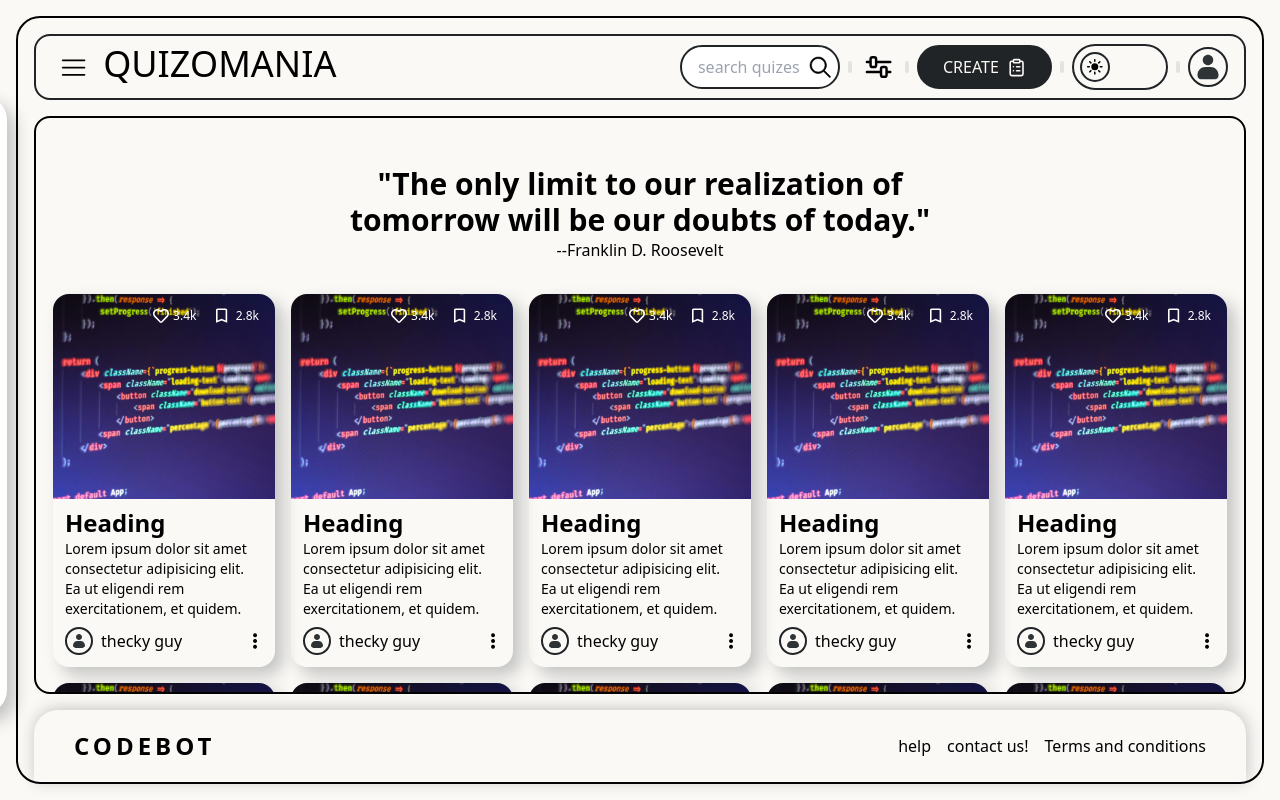
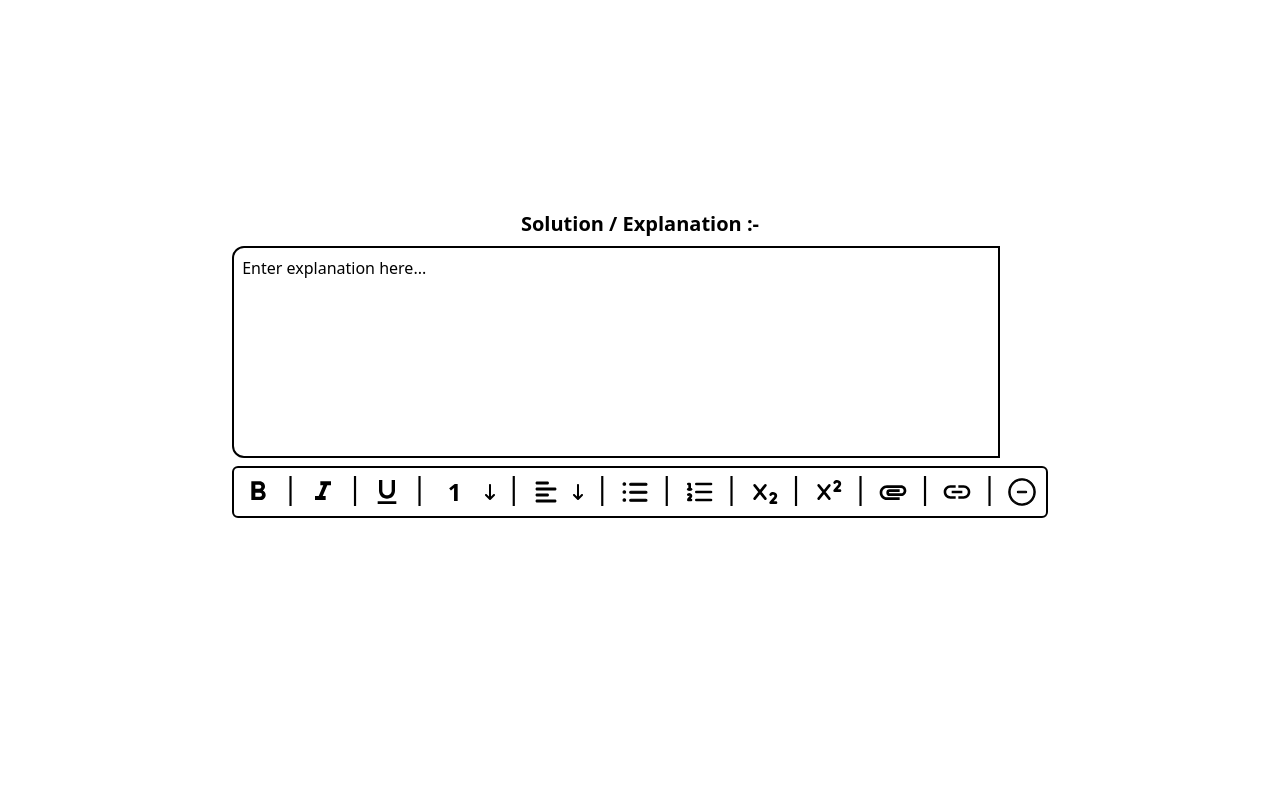
Before and after one commit to Nitish-u/Quizomania, a React (Vite) app: page / in a window 1280 px wide. Built offline with nearby package versions, Linux system fonts and the light colour scheme.

Commit message:
Changed icons in solutionMaker comp. and added onFocus functionality on the explaination area

```diff
--- a/src/App.jsx
+++ b/src/App.jsx
@@ -1,8 +1,8 @@
-import HomePage from "./pages/home page/homePage"
+import SolutionMaker from "./components/Solution maker/solutionMaker"
 
 function App() {
   return (
-    <HomePage />
+    <SolutionMaker />
   );
 }
 
--- a/src/components/Solution maker/solutionMaker.jsx
+++ b/src/components/Solution maker/solutionMaker.jsx
@@ -1,39 +1,48 @@
-import React, { useState, useEffect } from "react";
-import teer from "../../assets/svgs/teer.svg";
-import ulIcon from "../../assets/svgs/list-ul-alt_svgrepo.com.svg";
-import olIcon from "../../assets/svgs/list-ol_svgrepo.com.svg";
-import attachMent from "../../assets/svgs/attachment-right-svgrepo-com.svg";
-import insertLink from "../../assets/svgs/link_svgrepo.com.svg";
-import rightAlign from "../../assets/svgs/align-right_svgrepo.com.svg";
-import leftAlign from "../../assets/svgs/align-left_svgrepo.com.svg";
-import centerAlign from "../../assets/svgs/align-center_svgrepo.com.svg";
-import negativeIcon from "../../assets/svgs/negative sign.svg";
-import subscriptIcon from "../../assets/svgs/subscript-svgrepo-com.svg";
-import superscriptIcon from "../../assets/svgs/superscript-svgrepo-com.svg";
+import React, { useState } from "react";
+import { FaArrowDownLong } from "react-icons/fa6";
+import {
+  MdFormatBold,
+  MdFormatItalic,
+  MdFormatUnderlined,
+} from "react-icons/md";
+import { LuListOrdered } from "react-icons/lu";
+import { GoListUnordered } from "react-icons/go";
+import { TbSubscript, TbSuperscript } from "react-icons/tb";
+import { MdAttachment, MdInsertLink } from "react-icons/md";
+import { CiCircleMinus } from "react-icons/ci";
+import { FaAlignRight, FaAlignLeft, FaAlignCenter } from "react-icons/fa6";
 
 export default function TextEditor() {
+  const alignmentIconsArray = [
+    <FaAlignLeft size="1.5rem" />,
+    <FaAlignCenter size="1.5rem" />,
+    <FaAlignRight size="1.5rem" />,
+  ];
+
   const [editorText, setEditorText] = useState("Enter explanation here...");
+  const [alignment, setAlignment] = useState({
+    svg: (
+      <FaAlignLeft
+        size="1.5rem"
+      />
+    ),
+    func: "justifyLeft",
+  });
+  const [fontSize, setFontSize] = useState("1");
+  const [alignmentTeerClicked, setAlignmentTeerClicked] = useState(false);
+  const [textSizeTeerClicked, setTextSizeTeerClicked] = useState(false);
 
   function handleChange(e) {
     setEditorText(e.target.value);
   }
 
-  const [alignment, setAlignment] = useState({
-    src: leftAlign,
-    func: "justifyLeft",
-  });
-
-  const [fontSize, setFontSize] = useState("1");
-
-  const [alignmentTeerClicked, setAlignmentTeerClicked] = useState(false);
-
-  const [textSizeTeerClicked, setTextSizeTeerClicked] = useState(false);
-
   function alignmentTeerControl() {
+    setTextSizeTeerClicked(false);
     setAlignmentTeerClicked(!alignmentTeerClicked);
   }
 
   function textSizeTeerControl() {
+    setAlignmentTeerClicked(false);
     setTextSizeTeerClicked(!textSizeTeerClicked);
   }
 
@@ -44,15 +53,30 @@ export default function TextEditor() {
   }
 
   function alignmentIconSelector(e) {
-    const alignmentType = e.target.getAttribute("data-align");
-    const imgSrc = e.target.getAttribute("src");
-    if (alignmentType && imgSrc) {
+    const iconFunc = e.currentTarget.getAttribute("data-func");
+    let alignmentIconIndex = 0;
+    switch (iconFunc) {
+      case "justifyLeft":
+        alignmentIconIndex = 0;
+        break;
+      case "justifyCenter":
+        alignmentIconIndex = 1;
+        break;
+      case "justifyRight":
+        alignmentIconIndex = 2;
+        break;
+    }
+    const svgIcon = alignmentIconsArray[alignmentIconIndex];
+    if (svgIcon && iconFunc) {
       setAlignment((prevState) => {
-        return { ...prevState, src: imgSrc, func: alignmentType };
+        return { ...prevState, svg: svgIcon, func: iconFunc };
       });
+      setAlignmentTeerClicked(false);
+    } else {
+      console.log("invalid target");
     }
-    setAlignmentTeerClicked(false);
   }
+
   function handleFunctionalKeyClick(...funcData) {
     const func = funcData[0];
     const val = funcData[1];
@@ -87,47 +111,42 @@ export default function TextEditor() {
             id="editor"
             contentEditable
             onChange={handleChange}
+            onFocus={() => {
+              setAlignmentTeerClicked(false);
+              setTextSizeTeerClicked(false);
+            }}
             dangerouslySetInnerHTML={{ __html: editorText }}
           />
         </div>
         <div className="functions bg-white flex gap-1 items-center border-2 border-black rounded-md w-fit p-1  right-2 bottom-[0.5rem] m-auto select-none">
-          <div
-            className="bold"
-            title="Bold"
-            data-func="bold"
+          <MdFormatBold
+            size="2rem"
+            className="otherFunctionalIcons"
             onClick={() => {
               handleFunctionalKeyClick("bold");
             }}
-          >
-            B
-          </div>
+          />
           <div className="pipe">|</div>
-          <div
-            className="italic"
-            title="Italic"
-            data-func="italic"
+          <MdFormatItalic
+            size="2rem"
+            className="otherFunctionalIcons"
             onClick={() => {
               handleFunctionalKeyClick("italic");
             }}
-          >
-            I
-          </div>
+          />
           <div className="pipe">|</div>
-          <div
-            className="underline"
-            title="Underline"
-            data-func="underline"
+          <MdFormatUnderlined
+            size="2rem"
+            className="otherFunctionalIcons"
             onClick={() => {
               handleFunctionalKeyClick("underline");
             }}
-          >
-            U
-          </div>
+          />
           <div className="pipe">|</div>
 
           <div className={`flex attachment w-fit items-center`}>
             <p
-              className="text-2xl px-4 py-1 active:bg-[var(--black25)] rounded-lg cursor-pointer"
+              className="text-2xl font-semibold px-4 py-1 active:bg-[var(--black25)] rounded-lg cursor-pointer"
               data-value={fontSize}
               onClick={() => {
                 handleFunctionalKeyClick("fontSize", fontSize);
@@ -136,13 +155,11 @@ export default function TextEditor() {
               {fontSize}
             </p>
             <div className="teer-container w-fit group">
-              <img
-                src={teer}
-                alt="teer icon"
+              <FaArrowDownLong
                 className={`teerStyles ${
                   textSizeTeerClicked ? "rotate-180" : ""
                 }`}
-                title="slect other alignment modes"
+                size="1.5rem"
                 onClick={textSizeTeerControl}
               />
               <div
@@ -151,41 +168,47 @@ export default function TextEditor() {
                     ? "-translate-y-36 flex"
                     : "-translate-y-20 hidden"
                 } gap-1 items-center border-2 border-black rounded-md w-fit p-1 absolute bottom-0  left-32 select-none text-xl`}
-                onClick={fontSizeChanger}
               >
-                <p className="font-sizes">1</p>
-                <p className="font-sizes">2</p>
-                <p className="font-sizes">3</p>
-                <p className="font-sizes">4</p>
-                <p className="font-sizes">5</p>
-                <p className="font-sizes">6</p>
-                <p className="font-sizes">7</p>
+                <p className="font-sizes" onClick={fontSizeChanger}>
+                  1
+                </p>
+                <p className="font-sizes" onClick={fontSizeChanger}>
+                  2
+                </p>
+                <p className="font-sizes" onClick={fontSizeChanger}>
+                  3
+                </p>
+                <p className="font-sizes" onClick={fontSizeChanger}>
+                  4
+                </p>
+                <p className="font-sizes" onClick={fontSizeChanger}>
+                  5
+                </p>
+                <p className="font-sizes" onClick={fontSizeChanger}>
+                  6
+                </p>
+                <p className="font-sizes" onClick={fontSizeChanger}>
+                  7
+                </p>
               </div>
             </div>
           </div>
           <div className={`pipe`}>|</div>
+          <div className={`flex attachment w-fit items-center`}>
             <div
-            className={`flex attachment w-fit items-center`}
-            title={`Align ${alignment.func.slice(7, alignment.func.length)}`}
-          >
-            <img
-              src={alignment.src}
-              alt="attachment icon"
-              className="p-2 w-11 cursor-pointer active:bg-[var(--black25)] rounded-lg"
-              title={`Align ${alignment.func.slice(7, alignment.func.length)}`}
-              data-func={alignment.func}
+              className="currentAlignmentIconContainer cursor-pointer active:bg-[var(--black25)] rounded-lg p-2"
               onClick={() => {
                 handleFunctionalKeyClick(alignment.func);
               }}
-            />
+            >
+              {alignment.svg}
+            </div>
             <div className="teer-container w-fit group">
-              <img
-                src={teer}
-                alt="teer icon"
+              <FaArrowDownLong
                 className={`teerStyles ${
                   alignmentTeerClicked ? "rotate-180" : ""
                 }`}
-                title="slect other alignment modes"
+                size="1.5rem"
                 onClick={alignmentTeerControl}
               />
               <div
@@ -194,131 +217,84 @@ export default function TextEditor() {
                     ? "-translate-y-36 flex"
                     : "-translate-y-20 hidden"
                 } gap-1 items-center border-2 border-black rounded-md w-fit p-1 absolute bottom-0  left-56 select-none`}
-                onClick={alignmentIconSelector}
               >
-                <img
-                  src={leftAlign}
-                  alt="attachment icon"
-                  className="alignmentIcons"
-                  title="Left align"
-                  data-align="justifyLeft"
+                <div data-func="justifyLeft" onClick={alignmentIconSelector}>
+                  <FaAlignLeft
+                    className="p-2 w-11 cursor-pointer active:bg-[var(--black25)] rounded-lg"
+                    size="2.75rem"
                   />
+                </div>
                 <div className="pipe">|</div>
-                <img
-                  src={centerAlign}
-                  alt="attachment icon"
-                  className="alignmentIcons"
-                  title="Center align"
-                  data-align="justifyCenter"
+                <div data-func="justifyCenter" onClick={alignmentIconSelector}>
+                  <FaAlignCenter
+                    className="p-2 w-11 cursor-pointer active:bg-[var(--black25)] rounded-lg"
+                    size="2.75rem"
                   />
+                </div>
                 <div className="pipe">|</div>
-                <img
-                  src={rightAlign}
-                  alt="attachment icon"
-                  className="alignmentIcons"
-                  title="Right align"
-                  data-align="justifyRight"
+                <div data-func="justifyRight" onClick={alignmentIconSelector}>
+                  <FaAlignRight
+                    className="p-2 w-11 cursor-pointer active:bg-[var(--black25)] rounded-lg"
+                    size="2.75rem"
                   />
                 </div>
               </div>
             </div>
+          </div>
           <div className={`pipe`}>|</div>
-          <div
-            className={`unorderedList otherFunctionalIcons`}
-            title="unordered-list-icon"
-          >
-            <img
-              src={ulIcon}
-              alt="attachment icon"
-              className="p-2 w-full cursor-pointer"
-              title="unordered-list-icon"
+          <GoListUnordered
+            size="2rem"
+            strokeWidth="0.8px"
+            className="otherFunctionalIcons"
             onClick={() => {
               handleFunctionalKeyClick("insertUnorderedList");
             }}
           />
-          </div>
           <div className={`pipe`}>|</div>
-          <div
-            className={`attachment otherFunctionalIcons`}
-            title="ordered-list-icon"
-          >
-            <img
-              src={olIcon}
-              alt="attachment icon"
-              className="p-2 w-full cursor-pointer"
-              title="ordered-list-icon"
+          <LuListOrdered
+            size="2rem"
+            className="otherFunctionalIcons"
             onClick={() => {
               handleFunctionalKeyClick("insertOrderedList");
             }}
           />
-          </div>
           <div className={`pipe`}>|</div>
-          <div className={`attachment otherFunctionalIcons`} title="subscript">
-            <img
-              src={subscriptIcon}
-              alt="attachment icon"
-              className="p-2 w-full cursor-pointer"
-              title="subscript"
-              data-func="subscript"
+          <TbSubscript
+            size="2rem"
+            className="otherFunctionalIcons"
             onClick={() => {
               handleFunctionalKeyClick("subscript");
             }}
           />
-          </div>
           <div className={`pipe`}>|</div>
-          <div
-            className={`attachment otherFunctionalIcons`}
-            title="superscript"
-          >
-            <img
-              src={superscriptIcon}
-              alt="superscript icon"
-              className="p-2 w-full cursor-pointer"
-              title="superscript"
-              data-func="superscript"
+          <TbSuperscript
+            size="2rem"
+            className="otherFunctionalIcons"
             onClick={() => {
               handleFunctionalKeyClick("superscript");
             }}
           />
-          </div>
           <div className={`pipe`}>|</div>
-          <div className={`attachment otherFunctionalIcons`} title="Add image">
-            <img
-              src={attachMent}
-              alt="attachment icon"
-              className="p-2 w-full cursor-pointer"
-              title="Add image"
+          <MdAttachment
+            size="2rem"
+            className="otherFunctionalIcons"
             onClick={() => {
               handleFunctionalKeyClick("insertImage");
             }}
           />
-          </div>
           <div className={`pipe`}>|</div>
-          <div
-            className={`attachment otherFunctionalIcons`}
-            title="insert link"
-          >
-            <img
-              src={insertLink}
-              alt="attachment icon"
-              className="p-2 w-full cursor-pointer"
-              title="insert link"
+          <MdInsertLink
+            size="2rem"
+            className="otherFunctionalIcons"
             onClick={() => {
               handleFunctionalKeyClick("createLink");
             }}
           />
-          </div>
           <div className={`pipe`}>|</div>
-
-          <div
-            className="removeDecoration p-2 active:bg-[var(--black25)] rounded-lg cursor-pointer"
-            title="Remove all Decorations"
-          >
-            <img
-              src={negativeIcon}
-              alt=""
-              className="h-6"
-              title="Remove all Decorations"
+          <CiCircleMinus
+            size="2rem"
+            strokeWidth="0.8px"
+            className="otherFunctionalIcons"
             onClick={() => {
               handleFunctionalKeyClick("removeFormat");
             }}
@@ -326,6 +302,5 @@ export default function TextEditor() {
         </div>
       </div>
     </div>
-    </div>
   );
 }
```
Lines whose indentation alone changed are shown as unchanged.
